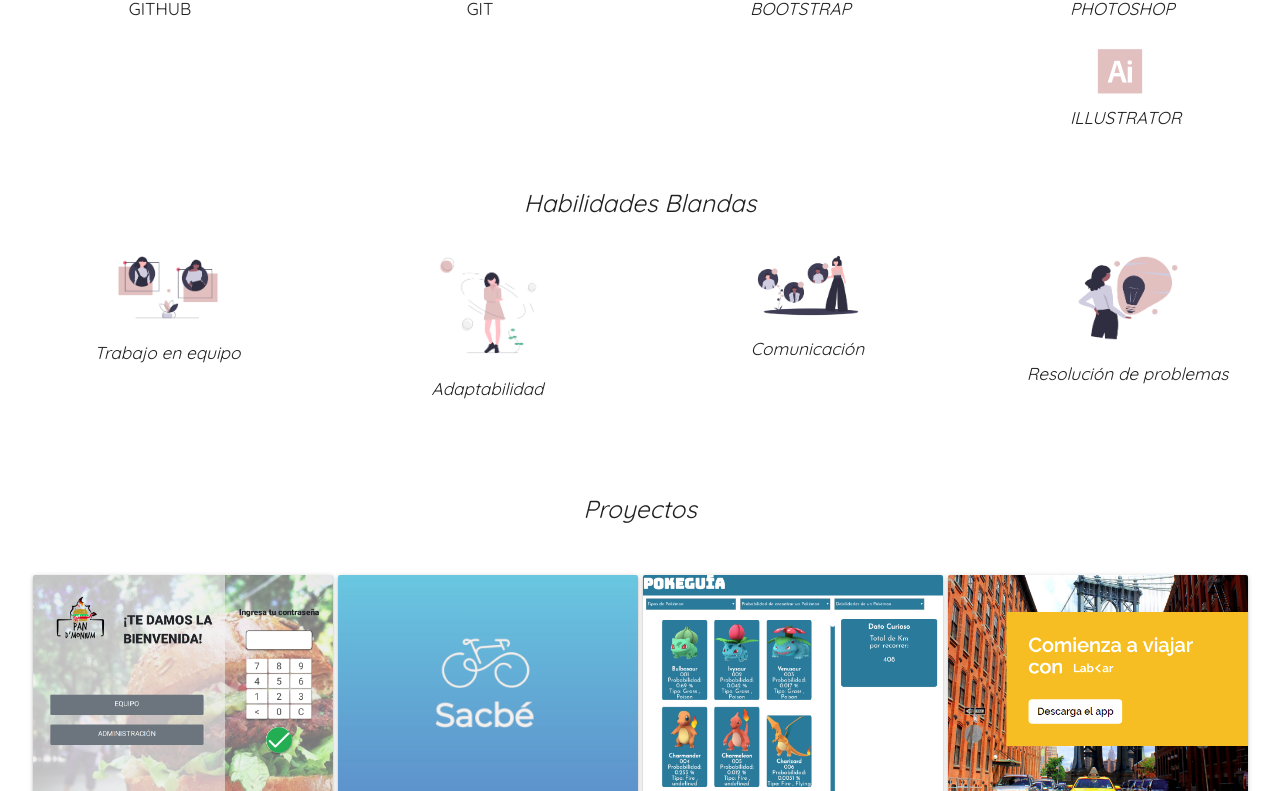
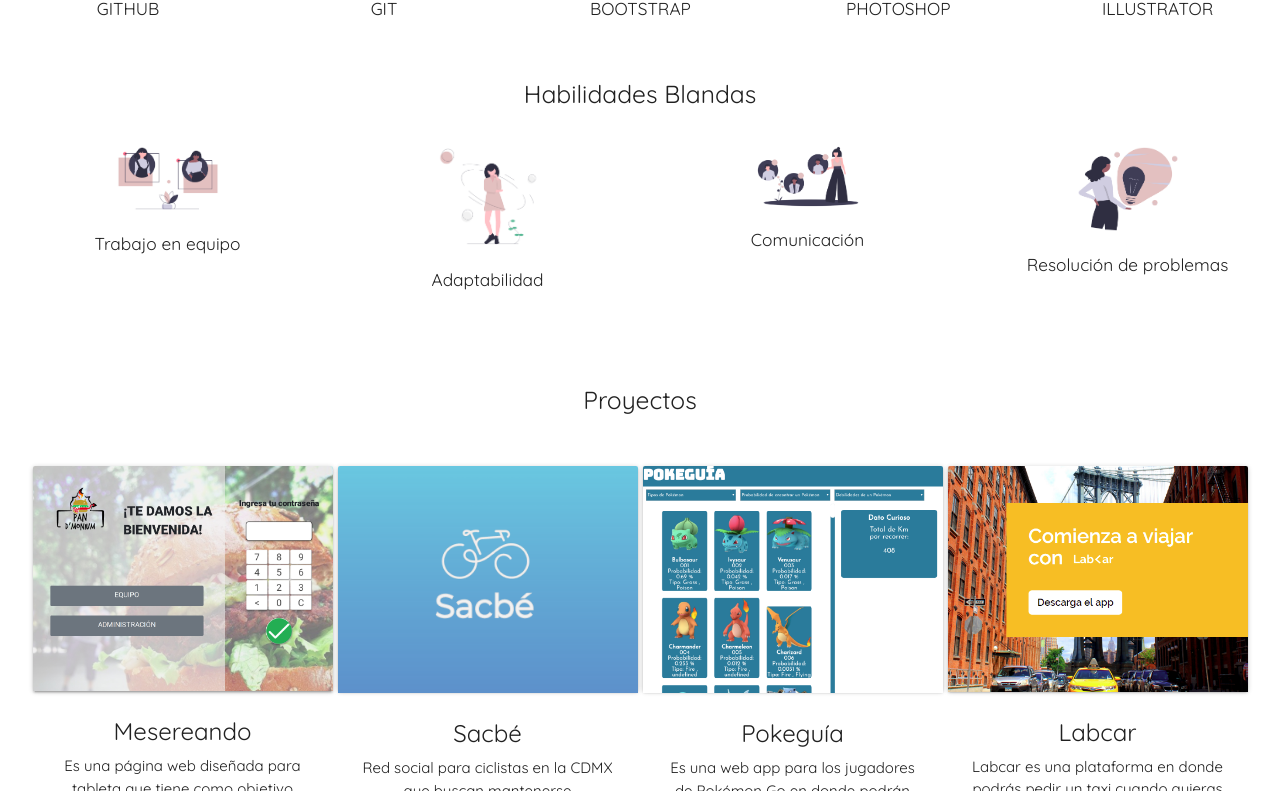
Before and after one commit to aliciapalacios10/Portafolio, a plain HTML site: page src/index.html in a window 1280 px wide. Shown: the part 1526-2317 px from the top of the page. Drawn offline with nearby package versions, Linux system fonts and the light colour scheme.

Commit message:
arreglando problema con el estilo de la tipografia

```diff
--- a/src/index.html
+++ b/src/index.html
@@ -85,11 +85,11 @@
       </ul>
       <ul>
         <li class="effect-zoom"><i class="devicon-github-plain icon"></i><h6>GITHUB</h6></li>
-        <li class="effect-zoom"><i class="devicon-git-plain icon"></i><h6>GIT</h6><i>
+        <li class="effect-zoom"><i class="devicon-git-plain icon"></i><h6>GIT</h6></li>
         <li class="effect-zoom"><i class="devicon-bootstrap-plain icon"></i><h6>BOOTSTRAP</h6></li>
         <li class="effect-zoom"><i class="devicon-photoshop-plain icon"></i><h6>PHOTOSHOP</h6></li>
         <li class="effect-zoom"><i class="devicon-illustrator-plain icon"></i><h6>ILLUSTRATOR</h6></li>
-      </ul>
+        </ul>
     </section>
     <br>
     <section class="soft-skills">
```
